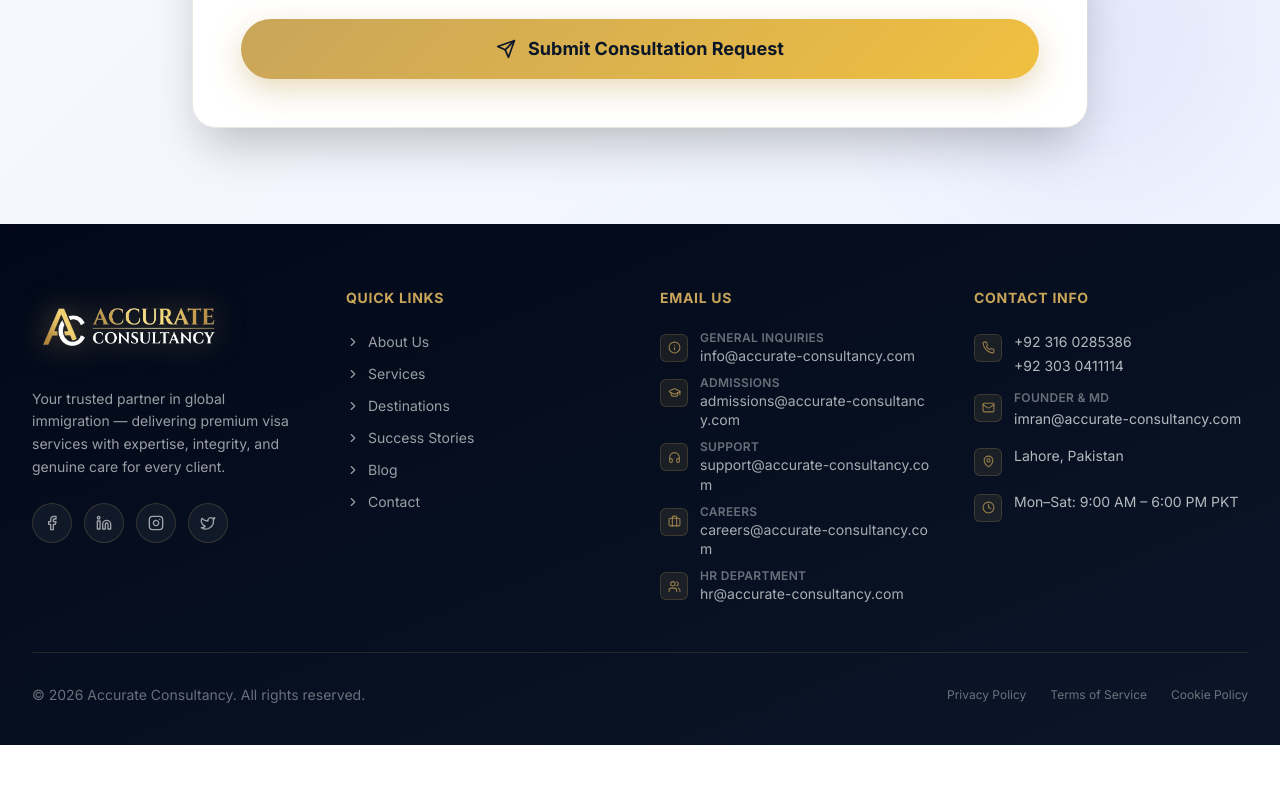
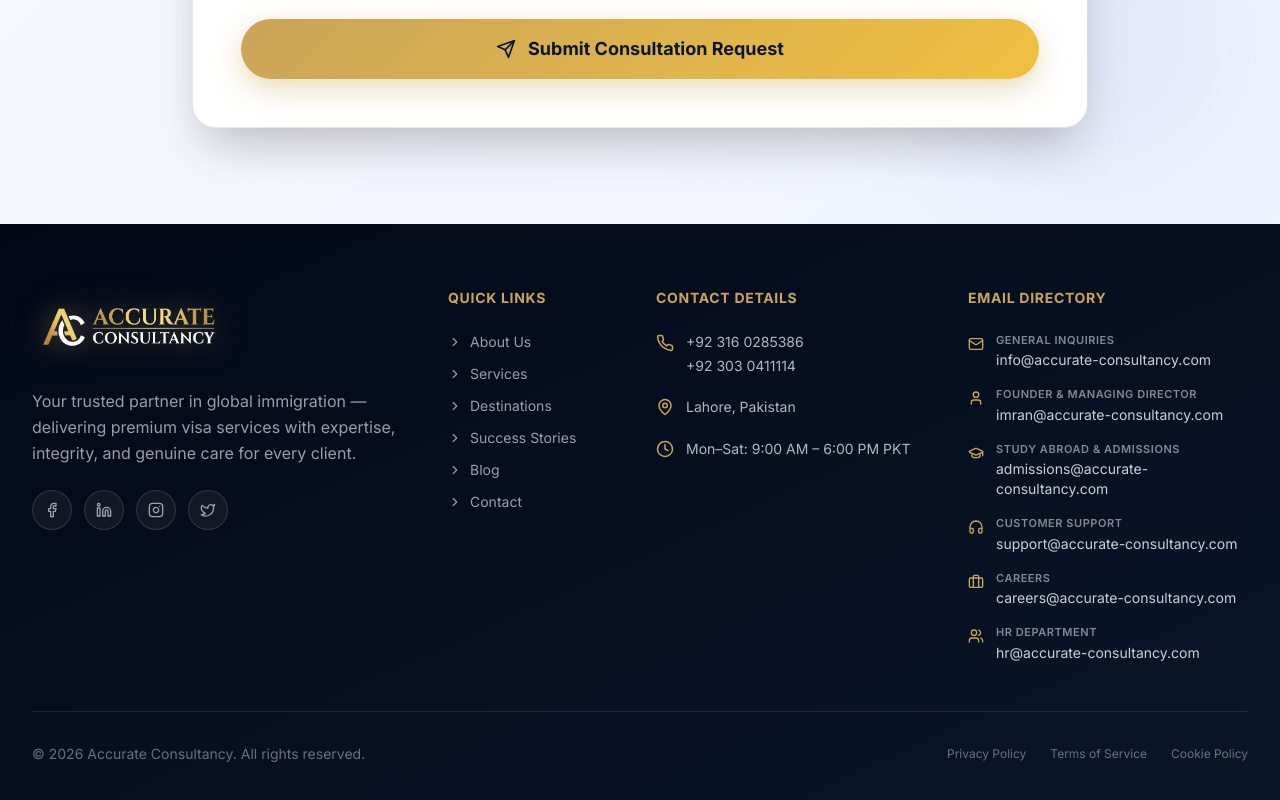
Before and after one commit to imran1001/Accurate-ConsultancyV3, a React (Vite) app: page / in a window 1280 px wide. Shown: the part 6694-7494 px from the top of the page. Before the commit the page ends 7439 px from the top, so only its background shows below. Built offline with nearby package versions, Linux system fonts and the light colour scheme.

Commit message:
Update Footer component with new email structure
Refactor footer component to update email contacts and improve layout.

```diff
--- a/src/components/Footer.jsx
+++ b/src/components/Footer.jsx
@@ -2,7 +2,8 @@ import React from 'react';
 import {
   MapPin, Phone, Mail, Clock,
   Facebook, Linkedin, Instagram, Twitter,
-  ChevronRight, Info, GraduationCap, HeadphonesIcon, Briefcase, Users,
+  ChevronRight, Briefcase, GraduationCap,
+  Headphones, User, Users
 } from 'lucide-react';
 
 const QUICK_LINKS = [
@@ -17,33 +18,13 @@ const SOCIAL = [
   { Icon: Twitter,   href: '#', label: 'Twitter'   },
 ];
 
-// Structured email contacts with icons and labels
-const EMAIL_CONTACTS = [
-  {
-    label: 'General Inquiries',
-    email: 'info@accurate-consultancy.com',
-    Icon: Info,
-  },
-  {
-    label: 'Admissions',
-    email: 'admissions@accurate-consultancy.com',
-    Icon: GraduationCap,
-  },
-  {
-    label: 'Support',
-    email: 'support@accurate-consultancy.com',
-    Icon: HeadphonesIcon,
-  },
-  {
-    label: 'Careers',
-    email: 'careers@accurate-consultancy.com',
-    Icon: Briefcase,
-  },
-  {
-    label: 'HR Department',
-    email: 'hr@accurate-consultancy.com',
-    Icon: Users,
-  },
+const EMAILS = [
+  { label: 'General Inquiries', email: 'info@accurate-consultancy.com', Icon: Mail },
+  { label: 'Founder & Managing Director', email: 'imran@accurate-consultancy.com', Icon: User },
+  { label: 'Study Abroad & Admissions', email: 'admissions@accurate-consultancy.com', Icon: GraduationCap },
+  { label: 'Customer Support', email: 'support@accurate-consultancy.com', Icon: Headphones },
+  { label: 'Careers', email: 'careers@accurate-consultancy.com', Icon: Briefcase },
+  { label: 'HR Department', email: 'hr@accurate-consultancy.com', Icon: Users },
 ];
 
 export default function Footer() {
@@ -58,10 +39,10 @@ export default function Footer() {
       <div className="max-w-7xl mx-auto px-4 sm:px-6 lg:px-8">
 
         {/* ── Main Grid ───────────────────────────── */}
-        <div className="grid md:grid-cols-2 lg:grid-cols-4 gap-10 mb-12">
+        <div className="grid grid-cols-1 md:grid-cols-2 lg:grid-cols-12 gap-10 lg:gap-8 mb-12">
 
           {/* Brand Column */}
-          <div className="lg:col-span-1">
+          <div className="lg:col-span-4">
             <a
               href="#"
               aria-label="Accurate Consultancy — Home"
@@ -79,7 +60,7 @@ export default function Footer() {
               />
             </a>
 
-            <p className="text-white/60 leading-relaxed text-sm max-w-xs mb-6">
+            <p className="text-white/60 leading-relaxed text-base max-w-sm mb-6">
               Your trusted partner in global immigration — delivering premium visa services
               with expertise, integrity, and genuine care for every client.
             </p>
@@ -103,7 +84,7 @@ export default function Footer() {
           </div>
 
           {/* Quick Links */}
-          <nav aria-label="Quick links">
+          <nav aria-label="Quick links" className="lg:col-span-2">
             <h3 className="text-sm font-bold tracking-wider uppercase text-[#c9a55a] mb-6">
               Quick Links
             </h3>
@@ -127,59 +108,16 @@ export default function Footer() {
             </ul>
           </nav>
 
-          {/* Email Directory */}
-          <div>
+          {/* Primary Contact Info */}
+          <div className="lg:col-span-3">
             <h3 className="text-sm font-bold tracking-wider uppercase text-[#c9a55a] mb-6">
-              Email Us
+              Contact Details
             </h3>
-            <ul className="space-y-3">
-              {EMAIL_CONTACTS.map(({ label, email, Icon }) => (
-                <li key={email}>
-                  <a
-                    href={`mailto:${email}`}
-                    className="flex items-start gap-3 group"
-                    aria-label={`${label}: ${email}`}
-                  >
-                    {/* Icon badge */}
-                    <span
-                      className="shrink-0 mt-0.5 w-7 h-7 rounded-md flex items-center justify-center
-                                 bg-[#c9a55a]/10 border border-[#c9a55a]/20 text-[#c9a55a]/70
-                                 group-hover:bg-[#c9a55a]/20 group-hover:border-[#c9a55a]/50
-                                 group-hover:text-[#c9a55a] transition-all duration-300"
-                    >
-                      <Icon size={13} aria-hidden="true" />
-                    </span>
-
-                    {/* Label + address */}
-                    <div className="min-w-0">
-                      <p className="text-xs font-semibold text-white/40 uppercase tracking-wide leading-none mb-0.5">
-                        {label}
-                      </p>
-                      <p className="text-sm text-white/65 group-hover:text-[#c9a55a] transition-colors duration-300 break-all leading-snug">
-                        {email}
-                      </p>
-                    </div>
-                  </a>
-                </li>
-              ))}
-            </ul>
-          </div>
-
-          {/* Contact Info */}
-          <div>
-            <h3 className="text-sm font-bold tracking-wider uppercase text-[#c9a55a] mb-6">
-              Contact Info
-            </h3>
-            <address className="not-italic space-y-4">
+            <address className="not-italic space-y-5">
 
               {/* Phone */}
-              <div className="flex items-start gap-3">
-                <span
-                  className="shrink-0 mt-0.5 w-7 h-7 rounded-md flex items-center justify-center
-                             bg-[#c9a55a]/10 border border-[#c9a55a]/20 text-[#c9a55a]/70"
-                >
-                  <Phone size={13} aria-hidden="true" />
-                </span>
+              <div className="flex items-start gap-3 group">
+                <Phone className="text-[#c9a55a] shrink-0 mt-0.5 transition-transform group-hover:scale-110" size={18} aria-hidden="true" />
                 <div className="text-sm text-white/70 space-y-1">
                   <a href="tel:+923160285386" className="block hover:text-[#c9a55a] transition-colors">
                     +92 316 0285386
@@ -190,49 +128,46 @@ export default function Footer() {
                 </div>
               </div>
 
-              {/* Founder email */}
-              <div className="flex items-start gap-3">
-                <span
-                  className="shrink-0 mt-0.5 w-7 h-7 rounded-md flex items-center justify-center
-                             bg-[#c9a55a]/10 border border-[#c9a55a]/20 text-[#c9a55a]/70"
-                >
-                  <Mail size={13} aria-hidden="true" />
+              {/* Location */}
+              <div className="flex items-start gap-3 group">
+                <MapPin className="text-[#c9a55a] shrink-0 mt-0.5 transition-transform group-hover:scale-110" size={18} aria-hidden="true" />
+                <span className="text-sm text-white/70 block leading-relaxed">
+                  Lahore, Pakistan
                 </span>
-                <div className="min-w-0">
-                  <p className="text-xs font-semibold text-white/40 uppercase tracking-wide leading-none mb-0.5">
-                    Founder & MD
-                  </p>
-                  <a
-                    href="mailto:imran@accurate-consultancy.com"
-                    className="text-sm text-white/70 hover:text-[#c9a55a] transition-colors break-all"
-                  >
-                    imran@accurate-consultancy.com
-                  </a>
-                </div>
-              </div>
-
-              {/* Location */}
-              <div className="flex items-start gap-3">
-                <span
-                  className="shrink-0 mt-0.5 w-7 h-7 rounded-md flex items-center justify-center
-                             bg-[#c9a55a]/10 border border-[#c9a55a]/20 text-[#c9a55a]/70"
-                >
-                  <MapPin size={13} aria-hidden="true" />
-                </span>
-                <span className="text-sm text-white/70">Lahore, Pakistan</span>
               </div>
 
               {/* Hours */}
-              <div className="flex items-start gap-3">
-                <span
-                  className="shrink-0 mt-0.5 w-7 h-7 rounded-md flex items-center justify-center
-                             bg-[#c9a55a]/10 border border-[#c9a55a]/20 text-[#c9a55a]/70"
-                >
-                  <Clock size={13} aria-hidden="true" />
+              <div className="flex items-start gap-3 group">
+                <Clock className="text-[#c9a55a] shrink-0 mt-0.5 transition-transform group-hover:scale-110" size={18} aria-hidden="true" />
+                <span className="text-sm text-white/70 block leading-relaxed">
+                  Mon–Sat: 9:00 AM – 6:00 PM PKT
                 </span>
-                <span className="text-sm text-white/70">Mon–Sat: 9:00 AM – 6:00 PM PKT</span>
               </div>
+            </address>
+          </div>
 
+          {/* Email Directory */}
+          <div className="lg:col-span-3">
+            <h3 className="text-sm font-bold tracking-wider uppercase text-[#c9a55a] mb-6">
+              Email Directory
+            </h3>
+            <address className="not-italic space-y-4">
+              {EMAILS.map(({ label, email, Icon }) => (
+                <div key={email} className="flex items-start gap-3 group">
+                  <Icon className="text-[#c9a55a] shrink-0 mt-1 transition-transform group-hover:scale-110" size={16} aria-hidden="true" />
+                  <div className="space-y-0.5 w-full">
+                    <span className="block text-[11px] font-semibold text-white/50 uppercase tracking-wider">
+                      {label}
+                    </span>
+                    <a
+                      href={`mailto:${email}`}
+                      className="block text-sm text-white/80 hover:text-[#c9a55a] transition-colors break-words"
+                    >
+                      {email}
+                    </a>
+                  </div>
+                </div>
+              ))}
             </address>
           </div>
 
```
